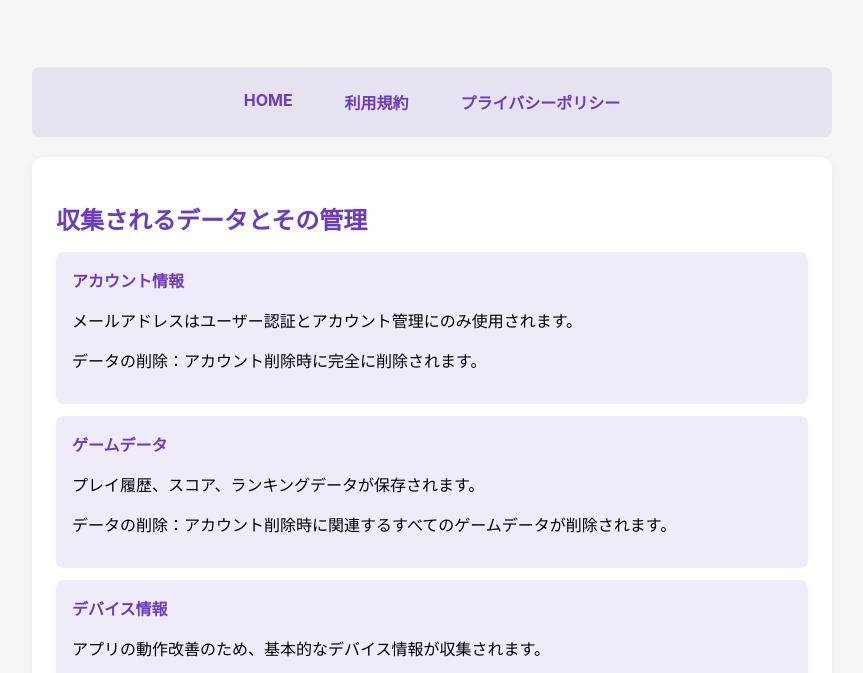
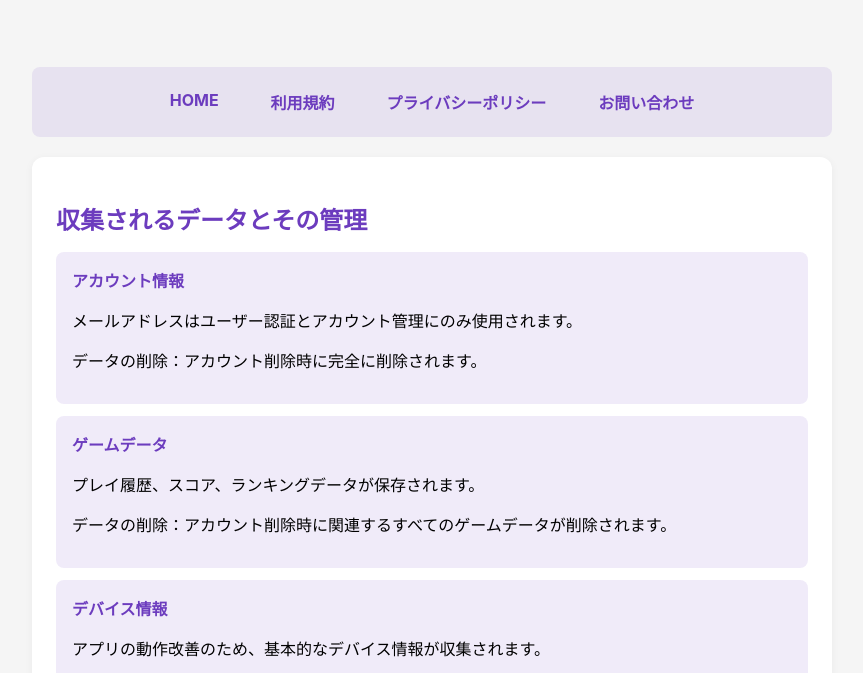
Before and after one commit to nisyy/nisyy.github.io, a plain HTML site: page data-management.html in a window 1280 px wide. Shown: the part 111-784 px from the top of the page, without its empty margins (208-1071 px from the left). Drawn offline with Linux system fonts and the light colour scheme.

Commit message:
Update data-management.html

```diff
--- a/data-management.html
+++ b/data-management.html
@@ -155,6 +155,7 @@
             <a href="index.html">HOME</a>
             <a href="terms.html">利用規約</a>
             <a href="privacy.html">プライバシーポリシー</a>
+            <a href="support.html">お問い合わせ</a>
         </div>
 
         <div class="section">
```
